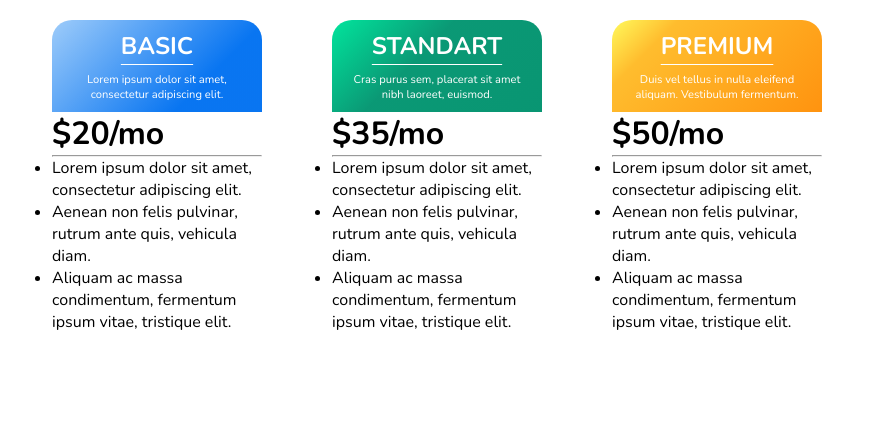
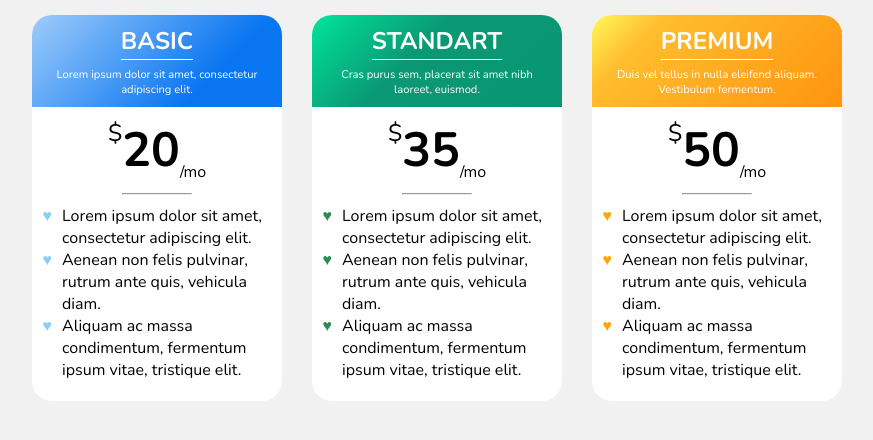
Before and after one commit to asphodel42/Pricing-Table, a plain HTML site: page index.html in a window 1280 px wide. Shown: the whole page, without its empty margins (203-1076 px from the left). Drawn offline with nearby package versions, Linux system fonts and the light colour scheme.

Commit message:
styled main content of pricing table

```diff
--- a/style.css
+++ b/style.css
@@ -6,6 +6,7 @@
 
 body{
     overflow: hidden;
+    background-color: #f1f1f1;
 }
 
 .table-container{
@@ -13,12 +14,12 @@ body{
     justify-content: center;
     align-items: stretch;
     gap: 30px;
+    padding: 15px;
 }
 
 .table-container > *{
     flex-basis: 250px;
     flex-shrink: 1;
-    padding: 20px;
     /* adding font */
 
     /* font-family: "Patrick Hand", cursive;
@@ -29,6 +30,10 @@ body{
     font-optical-sizing: auto;
     font-weight: 200;
     font-style: normal;
+    background-color: #fff;
+    border-radius: 20px 20px 20px 20px;
+    -webkit-border-radius: 20px 20px 20px 20px;
+    -moz-border-radius: 20px 20px 20px 20px;
 }
 
 
@@ -57,6 +62,7 @@ body{
 }
 
 /* Creating gradient in header of table items */
+
 .low-price > .table-content-header{
     background: hsla(210, 90%, 80%, 1);
     background: linear-gradient(315deg, hsla(210, 90%, 80%, 1) 0%, hsla(212, 93%, 49%, 1) 71%);
@@ -80,3 +86,58 @@ body{
     background: -webkit-linear-gradient(135deg, hsla(165, 89%, 31%, 1) 0%, hsla(165, 87%, 32%, 1) 59%, hsla(161, 99%, 45%, 1) 100%);
     filter: progid: DXImageTransform.Microsoft.gradient( startColorstr="#099773", endColorstr="#0B9874", GradientType=1 );
 }
+
+/* Edititng main content of table */
+
+.table-content-main {
+    display: flex;
+    flex-direction: column;
+    justify-content: center;
+    align-items: center;
+}
+
+.price-text{
+    text-align: center;
+    padding: 10px 0;
+    font-size: 3rem;
+}
+
+.dollar-sign{
+    font-weight: normal;
+    font-size: 1.5rem;
+    vertical-align: top;
+}
+
+.permonth-sign{
+    font-weight: normal;
+    font-size: 1rem;
+    vertical-align: bottom;
+}
+
+.table-content-main hr{
+    width: 70px
+}
+
+.table-content-main > ul{
+    padding: 10px 10px 20px 20px;
+}
+
+li{
+    padding-left: 10px;
+}
+
+/* Styles for list markers */
+
+.table-content-main > ul > li::marker{
+    content: '♥';
+}
+
+.big-price  li::marker{
+    color: orange;
+}
+.med-price  li::marker{
+    color: seagreen;
+}
+.low-price  li::marker{
+    color: lightskyblue;
+}
```
